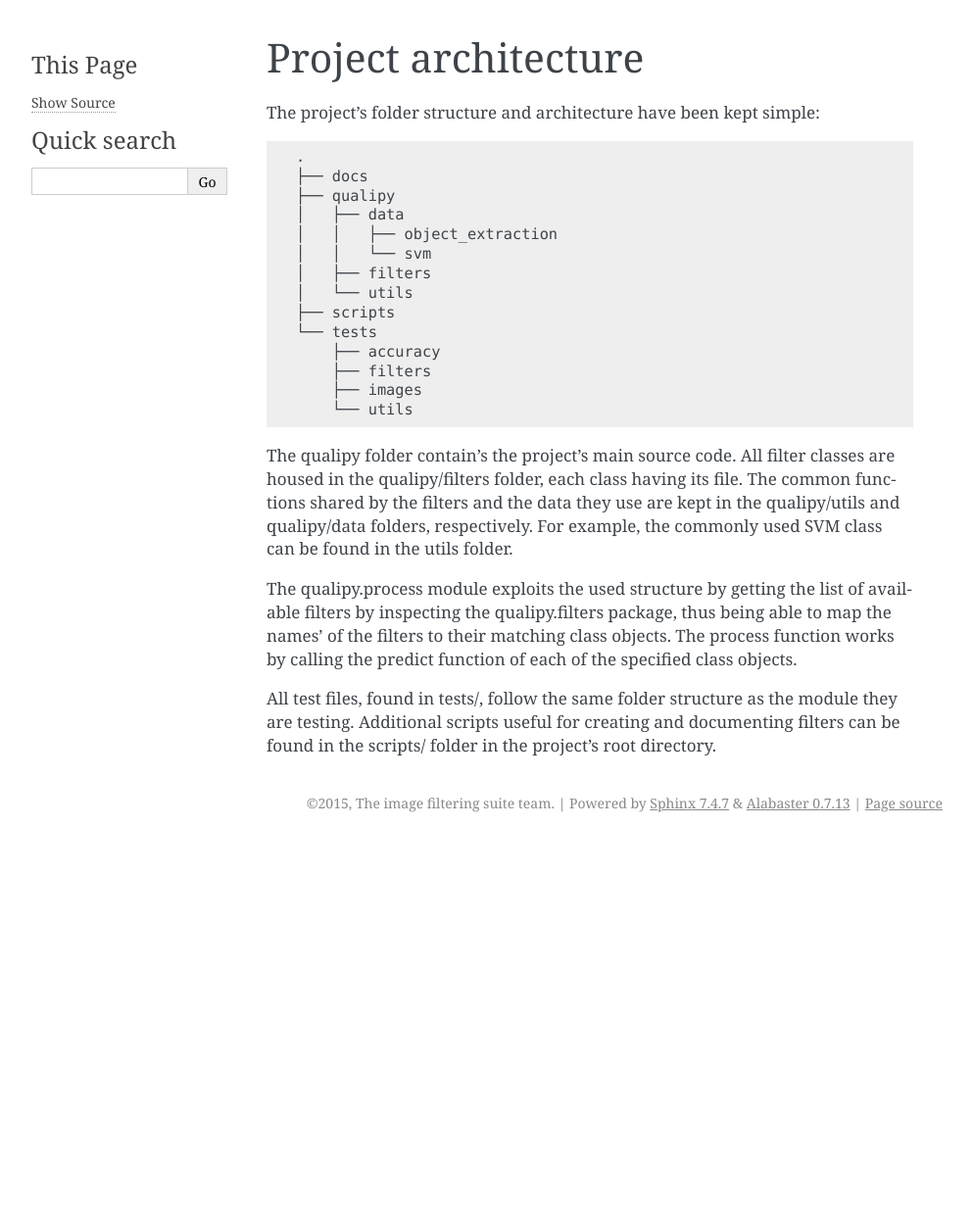
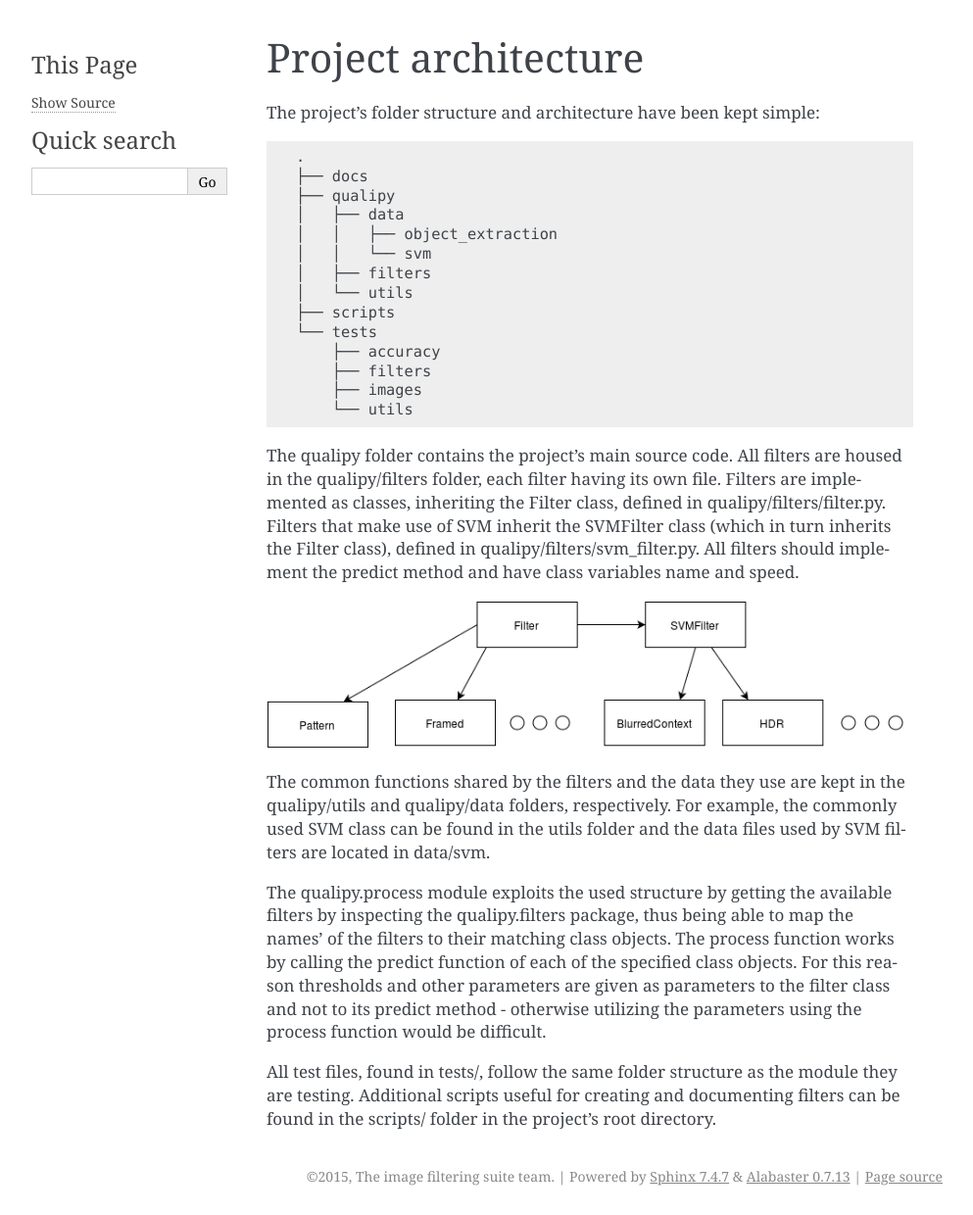
Before and after one commit to vismantic-ohtuprojekti/qualipy, a Sphinx documentation site: the page built from docs/architecture.rst, in a window 1280 px wide. Shown: the whole page at 98% size, without its empty margins (148-1141 px from the left). Built offline with Sphinx 7.4.7, drawn with Linux system fonts in a browser that asks for light colours; before the commit the page ends 900 px from its top, so only the background shows below that.

Commit message:
Improve architecture documentation

```diff
--- a/docs/architecture.rst
+++ b/docs/architecture.rst
@@ -20,8 +20,13 @@ The project's folder structure and architecture have been kept simple::
         ├── images
         └── utils
 
-The qualipy folder contain's the project's main source code. All filter classes are housed in the qualipy/filters folder, each class having its file. The common functions shared by the filters and the data they use are kept in the qualipy/utils and qualipy/data folders, respectively. For example, the commonly used SVM class can be found in the utils folder.
+The qualipy folder contains the project's main source code. All filters are housed in the qualipy/filters folder, each filter having its own file. Filters are implemented as classes, inheriting the Filter class, defined in qualipy/filters/filter.py. Filters that make use of SVM inherit the SVMFilter class (which in turn inherits the Filter class), defined in qualipy/filters/svm_filter.py. All filters should implement the predict method and have class variables name and speed.
 
-The qualipy.process module exploits the used structure by getting the list of available filters by inspecting the qualipy.filters package, thus being able to map the names' of the filters to their matching class objects. The process function works by calling the predict function of each of the specified class objects.
+.. image:: images/filter_diagram.png
+   :width: 650px
+
+The common functions shared by the filters and the data they use are kept in the qualipy/utils and qualipy/data folders, respectively. For example, the commonly used SVM class can be found in the utils folder and the data files used by SVM filters are located in data/svm.
+
+The qualipy.process module exploits the used structure by getting the available filters by inspecting the qualipy.filters package, thus being able to map the names' of the filters to their matching class objects. The process function works by calling the predict function of each of the specified class objects. For this reason thresholds and other parameters are given as parameters to the filter class and not to its predict method - otherwise utilizing the parameters using the process function would be difficult.
 
 All test files, found in tests/, follow the same folder structure as the module they are testing. Additional scripts useful for creating and documenting filters can be found in the scripts/ folder in the project's root directory.
```
Also changed, not shown: docs/images/filter_diagram.png (added), 1 other file.
